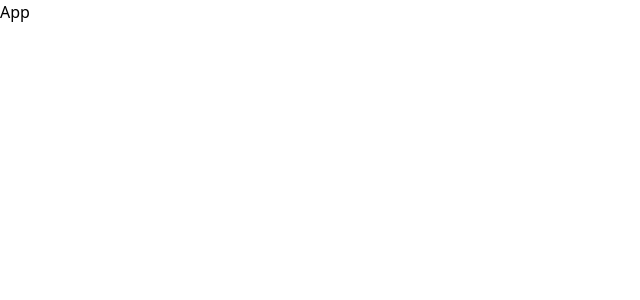
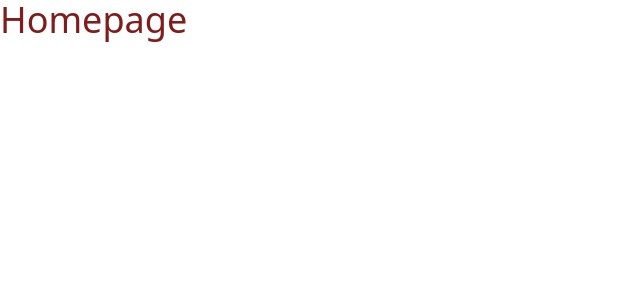
Before and after one commit to theharshrijhwani/hacks24_git-bashers, a React (Vite) app in the folder frontend/: page / in a window 1280 px wide. Shown: the top 300 px of the page, without its empty margins (0-640 px from the left). Built offline with nearby package versions, Linux system fonts and the light colour scheme.

Commit message:
first commit

```diff
--- a/frontend/src/App.jsx
+++ b/frontend/src/App.jsx
@@ -1,7 +1,10 @@
 import React from "react";
+import Homepage from "./pages/Homepage";
 
 const App = () => {
-  return <div>App</div>;
+  return <div>
+    <Homepage/>
+  </div>;
 };
 
 export default App;
--- /dev/null
+++ b/frontend/src/pages/Homepage.jsx
@@ -0,0 +1,11 @@
+import React from 'react'
+
+const Homepage = () => {
+  return (
+    <div className='text-4xl text-red-900'>
+      Homepage
+    </div>
+  )
+}
+
+export default Homepage
```
